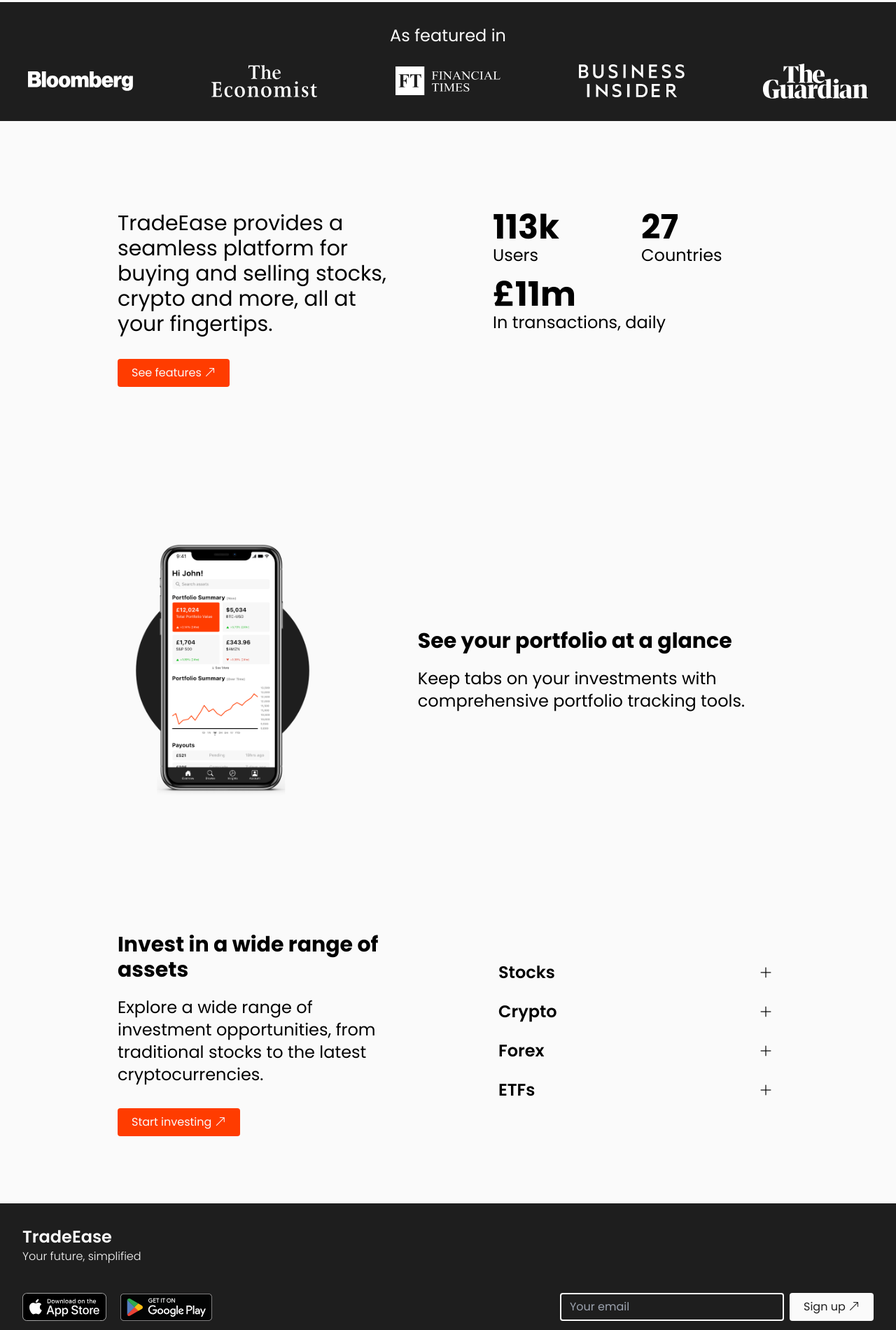
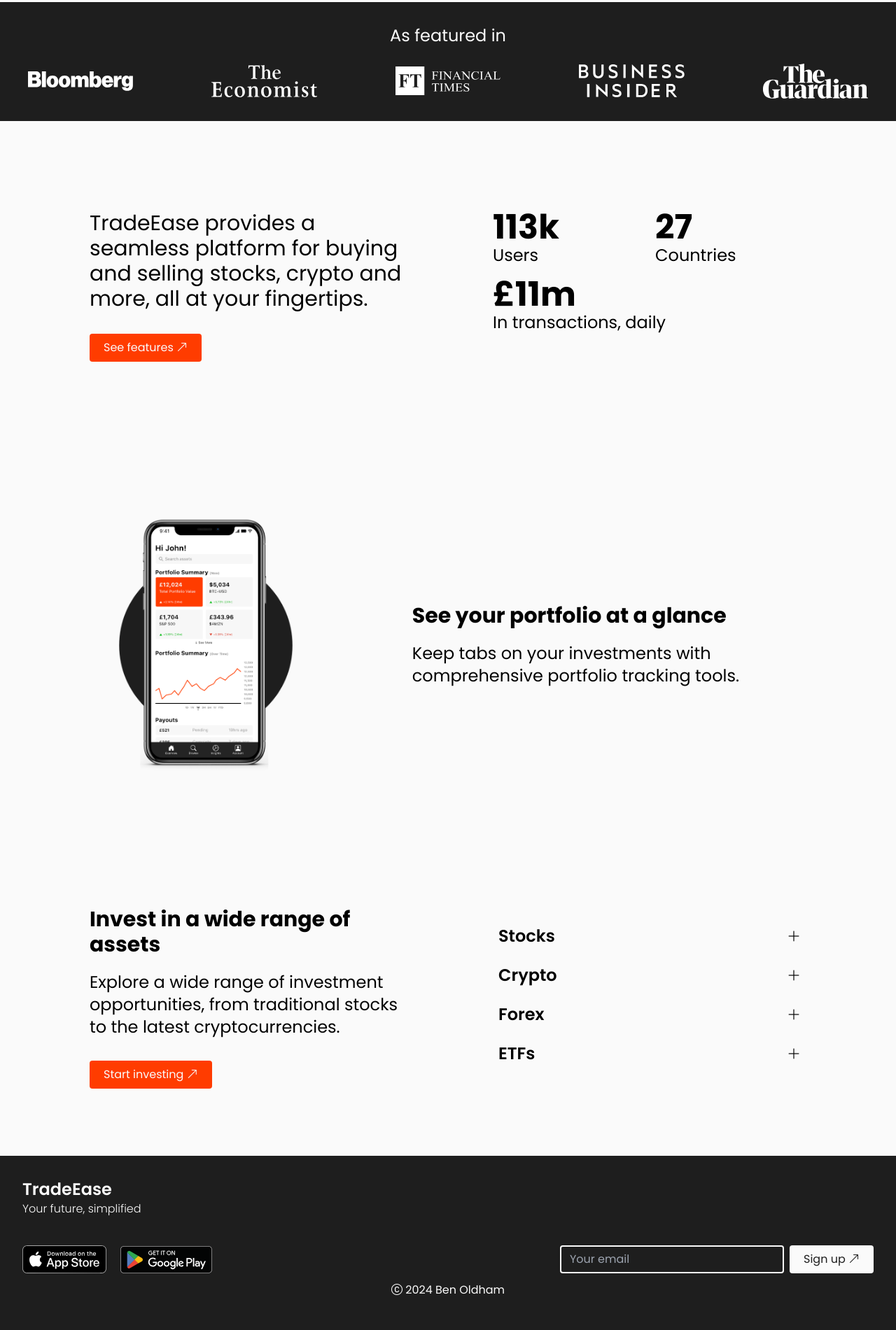
Before and after one commit to ben-oldham1/fintech-site, a Next.js app: page / in a window 1280 px wide. Shown: the part 801-2702 px from the top of the page at 70% size. Built offline with nearby package versions, Linux system fonts and the light colour scheme; no server answers.

Commit message:
Fix responsiveness bug

```diff
--- a/src/app/page.js
+++ b/src/app/page.js
@@ -43,7 +43,7 @@
 
       {/* GENERAL INFO SECTION ONE */}
       <section className='w-4/5 2xl:w-3/5 mx-auto bg-light'>
-        <div className='py-16 md:py-32 px-10 grid grid-cols-1 gap-16 md:gap-32 md:grid-cols-2'>
+        <div className='py-16 md:py-32 grid grid-cols-1 gap-16 md:gap-32 md:grid-cols-2'>
           <div>
             <FadeIn delay={0.2}>
               <p className="text-3xl mb-8">
@@ -83,7 +83,7 @@
 
       {/* GENERAL INFO SECTION TWO */}
       <section className='w-4/5 2xl:w-3/5 mx-auto bg-light'>
-        <div className='py-16 md:py-24 px-10 grid grid-cols-1 gap-16 md:gap-32 md:grid-cols-5'>
+        <div className='py-16 md:py-24 grid grid-cols-1 gap-16 md:gap-32 md:grid-cols-5'>
           <div className="md:col-span-2 mx-auto">
             <img className="z-10" src={'/img-assets/home-screenshot-circle.png'} width={250} height={150} />
           </div>
@@ -102,7 +102,7 @@
 
       {/* GENERAL INFO SECTION THREE */}
       <section className='w-4/5 2xl:w-3/5 mx-auto bg-light'>
-        <div className='py-16 md:py-24 px-10 grid grid-cols-1 gap-16 md:gap-32 md:grid-cols-2'>
+        <div className='py-16 md:py-24 grid grid-cols-1 gap-16 md:gap-32 md:grid-cols-2'>
 
           <div className="self-center">
             <FadeIn delay={0.2}>
```
